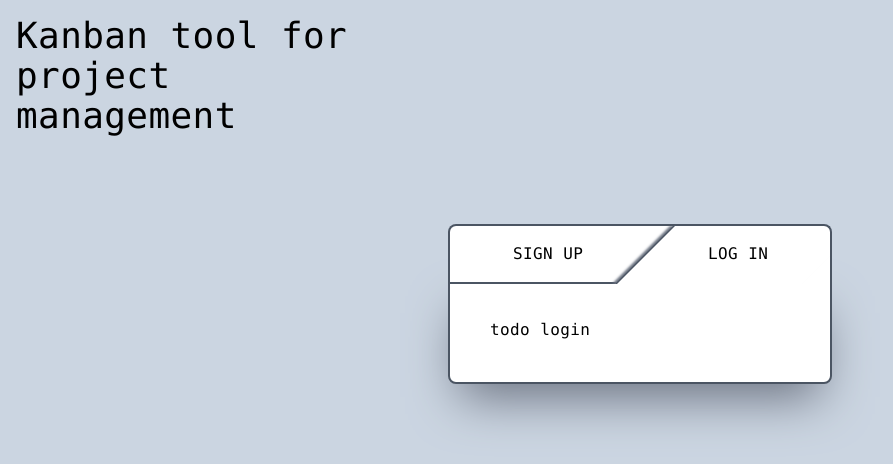
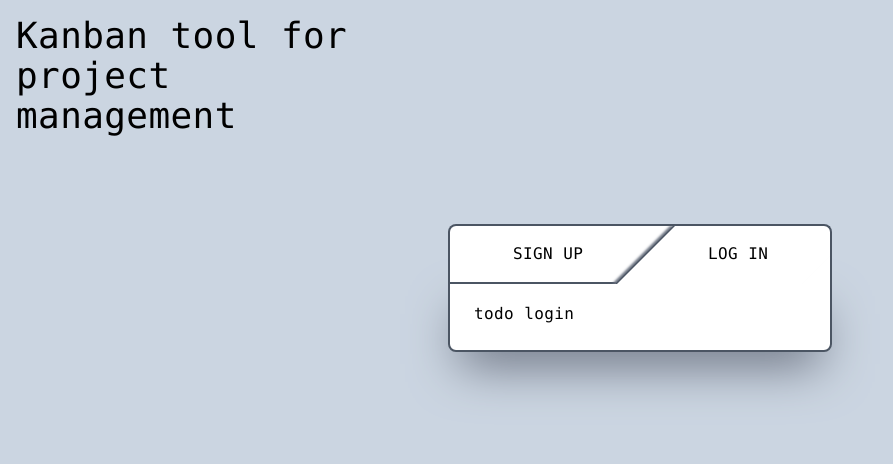
Before and after one commit to Juboskar/kanban-projekti, a React (Create React App) app in the folder kanban-frontend/: page / in a window 1280 px wide. Both pictures are taken after a click on the button "LOG IN". Shown: the top 464 px of the page, without its empty margins (0-893 px from the left). Built offline with nearby package versions, Linux system fonts and the light colour scheme.

Commit message:
Feature-4: refactor LandingPage

```diff
--- a/kanban-frontend/src/pages/LandingPage/LandingPage.tsx
+++ b/kanban-frontend/src/pages/LandingPage/LandingPage.tsx
@@ -2,6 +2,7 @@ import React, { useState } from 'react';
 import SignUpForm from './components/SignUpForm';
 import Card from '../../components/Card';
 import CardNavigation from './components/CardNavigation';
+import CardContent from './components/CardContent';
 
 const LandingPage = () => {
   const [showLogin, setShowLogin] = useState<boolean>(false);
@@ -13,10 +14,10 @@ const LandingPage = () => {
       </h1>
       <div className="py-16">
         <CardNavigation setShowLogin={setShowLogin} showLogin={showLogin} />
-        <Card>
-          {!showLogin && <SignUpForm />}
-          {showLogin && <p>todo login</p>}
-        </Card>
+        <CardContent showLogin={showLogin}>
+          <SignUpForm />
+          <div>todo login</div>
+        </CardContent>
       </div>
     </div>
   );
--- /dev/null
+++ b/kanban-frontend/src/pages/LandingPage/components/CardContent/CardContent.tsx
@@ -0,0 +1,17 @@
+import React from 'react';
+import Card from '../../../../components/Card';
+
+type Props = {
+  children: [React.ReactNode, React.ReactNode];
+  showLogin: boolean;
+};
+
+const CardContent = ({ showLogin, children }: Props) => {
+  if (showLogin) {
+    return <Card>{children[1]}</Card>;
+  }
+
+  return <Card>{children[0]}</Card>;
+};
+
+export default CardContent;
--- /dev/null
+++ b/kanban-frontend/src/pages/LandingPage/components/CardContent/index.tsx
@@ -0,0 +1 @@
+export { default } from './CardContent';
```
